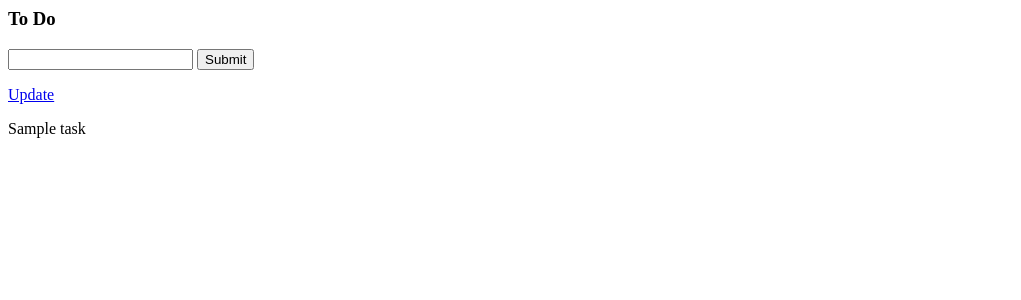
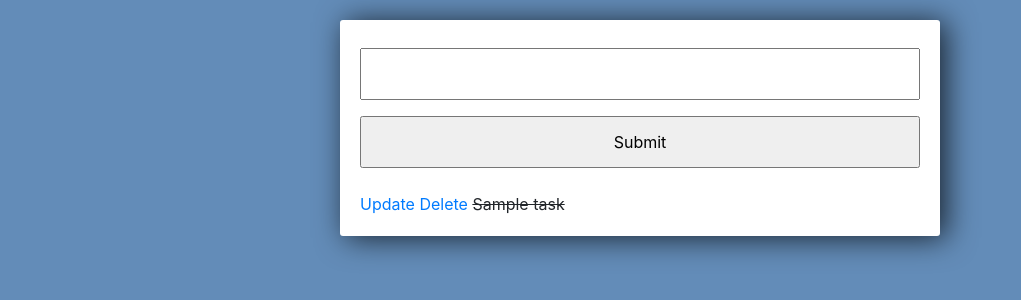
Before and after one commit to naveen701526/To-do-list-in-django, a Django app: page / in a window 1280 px wide. Shown: the top 300 px of the page, without its empty margins (0-1021 px from the left). Run offline with Django 3.2, Linux system fonts and the light colour scheme; tables that the repository leaves empty hold one stand-in row (values such as "Sample post"); some libraries are stand-ins or nearby versions.

Commit message:
added some styling

```diff
--- a/tasks/templates/tasks/list.html
+++ b/tasks/templates/tasks/list.html
@@ -1,4 +1,53 @@
-<h3>To Do</h3>
+<link rel="stylesheet" href="https://stackpath.bootstrapcdn.com/bootstrap/4.3.1/css/bootstrap.min.css" integrity="sha384-ggOyR0iXCbMQv3Xipma34MD+dH/1fQ784/j6cY/iJTQUOhcWr7x9JvoRxT2MZw1T" crossorigin="anonymous">
+
+<style>
+
+	body{
+		background-color: #638CB8;
+	}
+
+	input{
+		width: 100%;
+		padding: 12px 20px;
+		margin: 8px 0;
+		box-sizing: border-box;
+	}
+
+	input::placeholder {
+	  color: #d3d3d3;
+	}
+
+	.submit{
+		background-color: #6BA3E8;
+	}
+
+	.center-column{
+		width:600px;
+		margin: 20px auto;
+		padding:20px;
+		background-color: #fff;
+		border-radius: 3px;
+		box-shadow: 6px 2px 30px 0px rgba(0,0,0,0.75);
+	}
+
+	.item-row{
+		background-color: #906abd;
+		margin: 10px;
+		padding: 20px;
+		border-radius: 3px;
+		color: #fff;
+		font-size: 16px;
+		box-shadow: 0px -1px 10px -4px rgba(0,0,0,0.75);
+	}
+
+	.btn-danger{
+		background-color: #ffae19;
+		border-color: #e59400;
+	}
+
+</style>
+
+<div class="center-column">
 
 <form action="/" method="POST">
     {% csrf_token %}
@@ -6,10 +55,20 @@
     <input type="submit" name="Create Task">
 
 </form>
+<div class="todo-list">
 
 {% for task in tasks %}
     <div>
         <a href="{% url 'update_task' task.id %}">Update</a>
-        <p>{{task}}</p>
+        <a href="{% url 'delete' task.id %}">Delete</a>
+        {% if task.complete == True %}
+        <strike>{{task}}</strike>
+        {% else %}
+        <span>{{task}}</span>
+
+        {% endif %}
     </div>
 {% endfor %}
+</div>
+
+</div>
--- a/tasks/urls.py
+++ b/tasks/urls.py
@@ -4,4 +4,5 @@ from . import views
 urlpatterns = [
     path('', views.index),
     path('update_task/<str:pk>/', views.updateTask, name="update_task"),
+    path('delete/<str:pk>/', views.deleteTask, name="delete")
 ]
--- a/tasks/views.py
+++ b/tasks/views.py
@@ -32,4 +32,9 @@ def updateTask(request, pk):
 
 
 def deleteTask(request, pk):
-    return render(request, 'task/delete.html')
+    item = Task.objects.get(id=pk)
+    if request.method == 'POST':
+        item.delete()
+        return redirect('/')
+    context = {'item': item}
+    return render(request, 'tasks/delete.html', context)
```
Also changed, not shown: tasks/templates/tasks/delete.html (+7 -2 lines).
